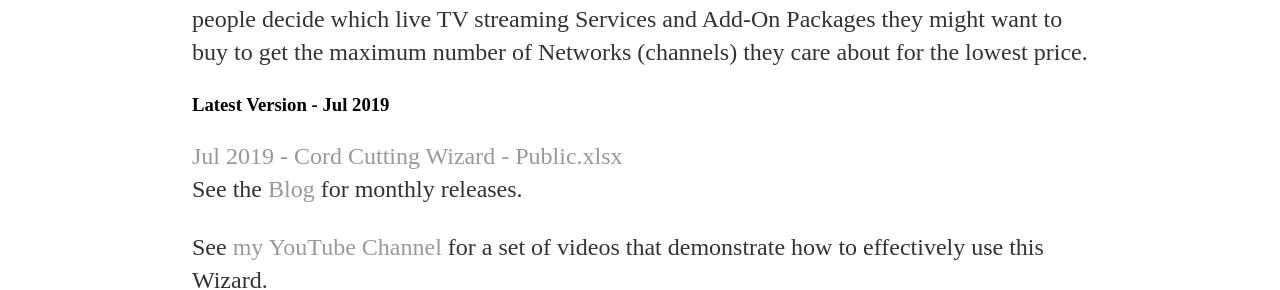
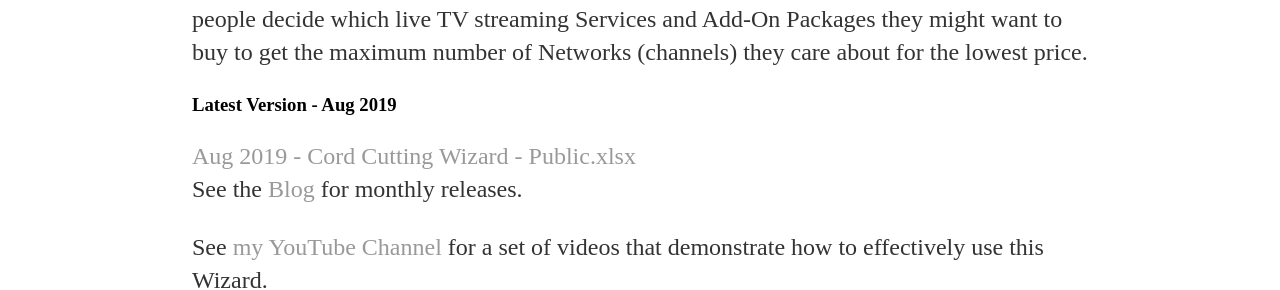
Before and after one commit to wjhladik/wjhladik.github.io, a Jekyll site: the page built from index.html, in a window 1280 px wide and 900 px high. Shown: the part 180-470 px from the top of the window. Built offline with Jekyll 4.4.1, drawn with Linux system fonts in a browser that asks for light colours.

Commit message:
Update index.html

```diff
--- a/index.html
+++ b/index.html
@@ -8,8 +8,8 @@
 It's designed to help people decide which live TV streaming Services and Add-On Packages they
 might want to buy to get the maximum number of Networks (channels) they care about for the lowest price.
 <p>
-	<h3>Latest Version - Jul 2019</h3>
-	<p><a href="/Jul 2019 - Cord Cutting Wizard - Public.xlsx">Jul 2019 - Cord Cutting Wizard - Public.xlsx</a>
+	<h3>Latest Version - Aug 2019</h3>
+	<p><a href="/Aug 2019 - Cord Cutting Wizard - Public.xlsx">Aug 2019 - Cord Cutting Wizard - Public.xlsx</a>
 	<br>See the <a href="/blog">Blog</a> for monthly releases.
 	<p>See <a href="https://www.youtube.com/channel/UC166ORyfcuJx9Wi9IcOZbWw">my YouTube Channel</a> for a set of videos that demonstrate how to effectively use this Wizard.
 	<p>
```
